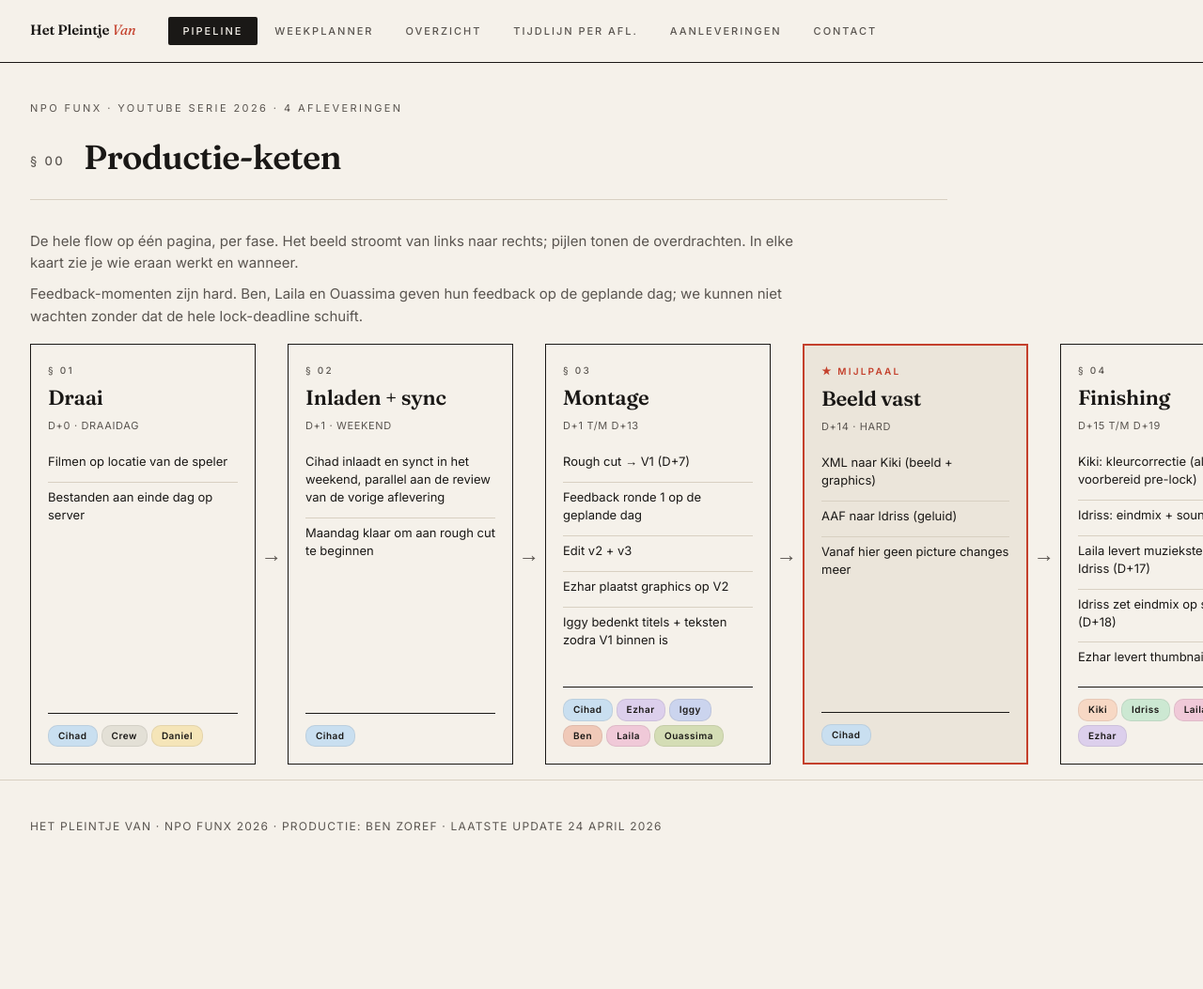
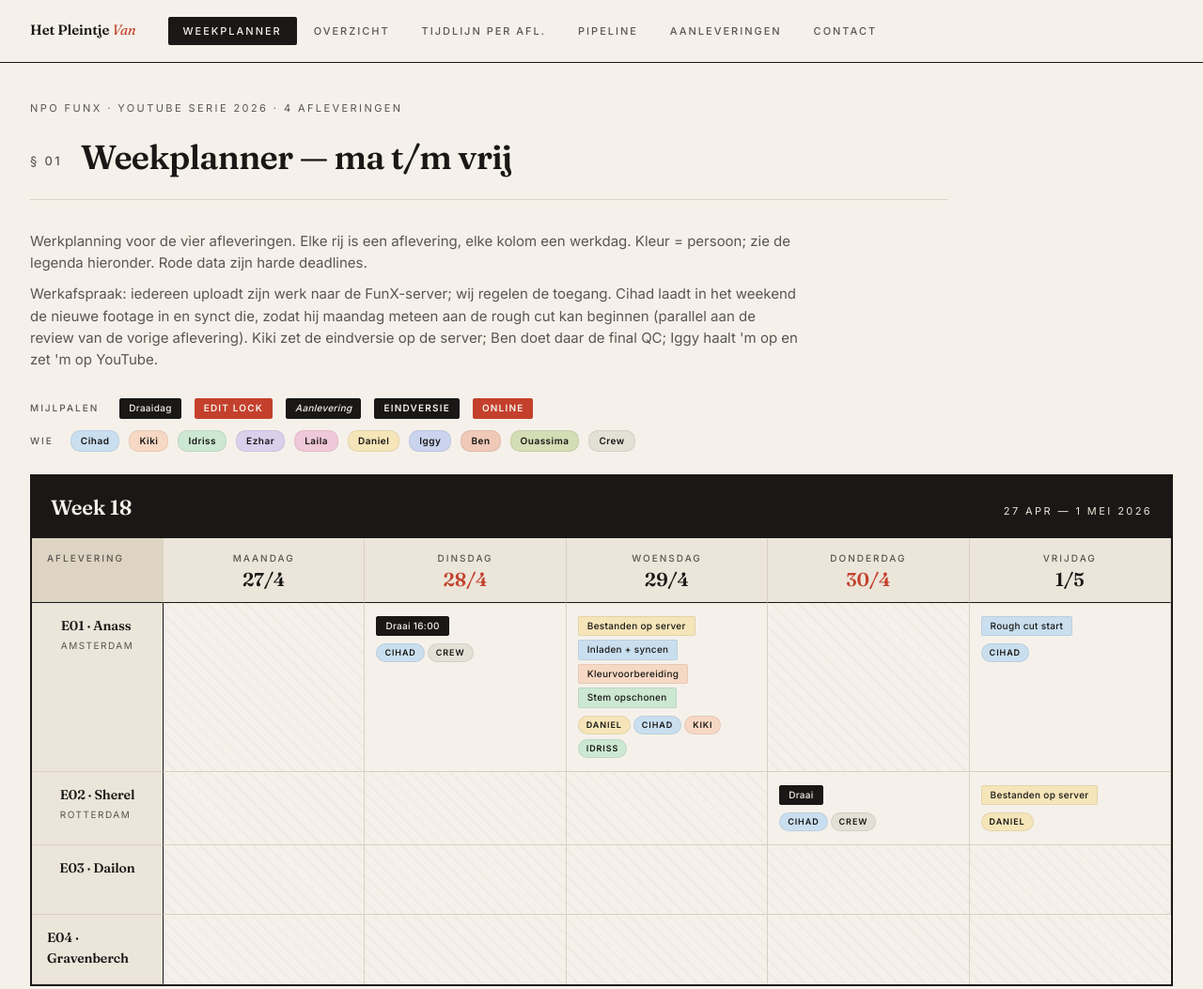
Before and after one commit to titusretro/hpv-postplanning, a plain HTML site: page index.html in a window 1280 px wide. Shown: the top 1053 px of the page at 94% size. Before the commit the page ends 930 px from the top, so only its background shows below. Drawn offline with Linux system fonts and the light colour scheme.

Commit message:
update: 2026-04-25 16:24

```diff
--- a/index.html
+++ b/index.html
@@ -693,22 +693,22 @@
 
 <nav class="tabs">
   <span class="brand">Het Pleintje <em>Van</em></span>
-  <button class="active" data-tab="pipeline">Pipeline</button>
-  <button data-tab="weekplanner">Weekplanner</button>
+  <button class="active" data-tab="weekplanner">Weekplanner</button>
   <button data-tab="overview">Overzicht</button>
   <button data-tab="timeline">Tijdlijn per afl.</button>
+  <button data-tab="pipeline">Pipeline</button>
   <button data-tab="specs">Aanleveringen</button>
   <button data-tab="contact">Contact</button>
 </nav>
 
-<!-- ─────────── TAB 1 — PIPELINE / PRODUCTIE-KETEN ─────────── -->
-<section data-tab-panel="pipeline" class="active">
+<!-- ─────────── PIPELINE / PRODUCTIE-KETEN ─────────── -->
+<section data-tab-panel="pipeline">
 
 <div class="wp-intro">
 <div class="kicker" style="margin-bottom:16px;">NPO FunX · YouTube Serie 2026 · 4 Afleveringen</div>
 <h2 style="margin-top:0;"><span class="num">§ 00</span>Productie-keten</h2>
 <p>De hele flow op één pagina, per fase. Het beeld stroomt van links naar rechts; pijlen tonen de overdrachten. In elke kaart zie je wie eraan werkt en wanneer.</p>
-<p>Feedback-momenten zijn hard. Ben, Laila en Ouassima geven hun feedback op de geplande dag; we kunnen niet wachten zonder dat de hele lock-deadline schuift.</p>
+<p>Feedback-momenten zijn hard. Ben, Laila en Ouassima geven hun feedback op de geplande dag; we kunnen niet wachten zonder dat de Edit Lock-deadline schuift.</p>
 </div>
 
 <div class="pipeline-row">
@@ -770,7 +770,7 @@
 
   <article class="pipe-card milestone">
     <div class="pipe-num">★ Mijlpaal</div>
-    <h3 class="pipe-title">Beeld vast</h3>
+    <h3 class="pipe-title">Edit Lock</h3>
     <div class="pipe-date">D+14 · hard</div>
     <ul class="pipe-acts">
       <li>XML naar Kiki (beeld + graphics)</li>
@@ -839,20 +839,20 @@
 </div>
 </section>
 
-<!-- ─────────── TAB 2 — WEEKPLANNER ─────────── -->
-<section data-tab-panel="weekplanner">
+<!-- ─────────── WEEKPLANNER ─────────── -->
+<section data-tab-panel="weekplanner" class="active">
 
 <div class="wp-intro">
 <div class="kicker" style="margin-bottom:16px;">NPO FunX · YouTube Serie 2026 · 4 Afleveringen</div>
 <h2 style="margin-top:0;"><span class="num">§ 01</span>Weekplanner — ma t/m vrij</h2>
 <p>Werkplanning voor de vier afleveringen. Elke rij is een aflevering, elke kolom een werkdag. Kleur = persoon; zie de legenda hieronder. Rode data zijn harde deadlines.</p>
-<p>Werkafspraak: iedereen uploadt zijn werk naar de FunX-server; wij regelen de toegang. Cihad doet in het weekend de nieuwe footage inladen en syncen, zodat hij maandag meteen aan de rough cut kan beginnen (parallel aan review van de vorige aflevering). Kiki zet de eindversie op de server; Ben doet daar de final QC; Iggy haalt het bestand van de server en zet het op YouTube.</p>
+<p>Werkafspraak: iedereen uploadt zijn werk naar de FunX-server; wij regelen de toegang. Cihad laadt in het weekend de nieuwe footage in en synct die, zodat hij maandag meteen aan de rough cut kan beginnen (parallel aan de review van de vorige aflevering). Kiki zet de eindversie op de server; Ben doet daar de final QC; Iggy haalt 'm op en zet 'm op YouTube.</p>
 </div>
 
 <div class="wp-legend">
   <span class="legend-label">Mijlpalen</span>
   <span><span class="wp-tag draai">Draaidag</span></span>
-  <span><span class="wp-tag lock">Beeld vast</span></span>
+  <span><span class="wp-tag lock">Edit Lock</span></span>
   <span><span class="wp-tag handoff">Aanlevering</span></span>
   <span><span class="wp-tag master">Eindversie</span></span>
   <span><span class="wp-tag publish">Online</span></span>
@@ -898,12 +898,11 @@
       <span class="wp-tag tone-idriss">Stem opschonen</span>
       <div class="owner-row"><span class="owner tone-daniel">Daniel</span><span class="owner tone-cihad">Cihad</span><span class="owner tone-kiki">Kiki</span><span class="owner tone-idriss">Idriss</span></div>
     </div>
-    <div class="lane-cell">
-      <span class="wp-tag tone-cihad">Selectie</span>
+    <div class="lane-cell empty"></div>
+    <div class="lane-cell">
       <span class="wp-tag tone-cihad">Rough cut start</span>
       <div class="owner-row"><span class="owner tone-cihad">Cihad</span></div>
     </div>
-    <div class="lane-cell empty"></div>
 
     <div class="lane-cell lane-name">E02 · Sherel<span class="loc">Rotterdam</span></div>
     <div class="lane-cell empty"></div>
@@ -965,7 +964,7 @@
       <div class="owner-row"><span class="owner tone-cihad">Cihad</span></div>
     </div>
     <div class="lane-cell">
-      <span class="wp-tag lock">Beeld vast</span>
+      <span class="wp-tag lock">Edit Lock</span>
       <span class="wp-tag handoff">XML naar Kiki</span>
       <span class="wp-tag handoff">AAF naar Idriss</span>
       <div class="owner-row"><span class="owner tone-cihad">Cihad</span></div>
@@ -998,20 +997,13 @@
     <div class="lane-cell empty"></div>
 
     <div class="lane-cell lane-name">E04 · Gravenberch</div>
-    <div class="lane-cell empty"></div>
-    <div class="lane-cell empty"></div>
-    <div class="lane-cell empty"></div>
-    <div class="lane-cell empty"></div>
-    <div class="lane-cell">
-      <span class="wp-tag draai">Draaidag (indicatie)</span>
-      <div class="owner-row"><span class="owner tone-cihad">Cihad</span><span class="owner tone-crew">Crew</span></div>
-    </div>
+    <div class="lane-cell empty"></div><div class="lane-cell empty"></div><div class="lane-cell empty"></div><div class="lane-cell empty"></div><div class="lane-cell empty"></div>
   </div>
 </div>
 
 <div class="weekend-strip">
   <strong>Weekend 9-10 mei</strong>
-  <span class="wp-tag tone-cihad">Cihad inlaadt + synct E03 + E04 op server</span>
+  <span class="wp-tag tone-cihad">Cihad inlaadt + synct E03 op server</span>
 </div>
 
 <!-- Week 20 -->
@@ -1024,7 +1016,7 @@
     <div class="day-head lane-label"><div class="day-name">Aflevering</div></div>
     <div class="day-head"><div class="day-name">Maandag</div><div class="day-date">11/5</div></div>
     <div class="day-head"><div class="day-name">Dinsdag</div><div class="day-date">12/5</div></div>
-    <div class="day-head"><div class="day-name">Woensdag</div><div class="day-date">13/5</div></div>
+    <div class="day-head milestone"><div class="day-name">Woensdag</div><div class="day-date">13/5</div></div>
     <div class="day-head"><div class="day-name">Donderdag</div><div class="day-date">14/5</div></div>
     <div class="day-head milestone"><div class="day-name">Vrijdag</div><div class="day-date">15/5</div></div>
 
@@ -1075,7 +1067,7 @@
       <div class="owner-row"><span class="owner tone-cihad">Cihad</span></div>
     </div>
     <div class="lane-cell">
-      <span class="wp-tag lock">Beeld vast</span>
+      <span class="wp-tag lock">Edit Lock</span>
       <span class="wp-tag handoff">XML naar Kiki</span>
       <span class="wp-tag handoff">AAF naar Idriss</span>
       <div class="owner-row"><span class="owner tone-cihad">Cihad</span></div>
@@ -1095,15 +1087,25 @@
     </div>
 
     <div class="lane-cell lane-name">E04 · Gravenberch</div>
-    <div class="lane-cell">
-      <span class="wp-tag tone-cihad">Rough cut start</span>
-      <div class="owner-row"><span class="owner tone-cihad">Cihad</span></div>
-    </div>
-    <div class="lane-cell empty"></div>
-    <div class="lane-cell empty"></div>
-    <div class="lane-cell empty"></div>
-    <div class="lane-cell empty"></div>
-  </div>
+    <div class="lane-cell empty"></div>
+    <div class="lane-cell empty"></div>
+    <div class="lane-cell">
+      <span class="wp-tag draai">Draai</span>
+      <div class="owner-row"><span class="owner tone-cihad">Cihad</span><span class="owner tone-crew">Crew</span></div>
+    </div>
+    <div class="lane-cell">
+      <span class="wp-tag tone-daniel">Bestanden op server</span>
+      <span class="wp-tag tone-kiki">Kleurvoorbereiding</span>
+      <span class="wp-tag tone-idriss">Stem opschonen</span>
+      <div class="owner-row"><span class="owner tone-daniel">Daniel</span><span class="owner tone-kiki">Kiki</span><span class="owner tone-idriss">Idriss</span></div>
+    </div>
+    <div class="lane-cell empty"></div>
+  </div>
+</div>
+
+<div class="weekend-strip">
+  <strong>Weekend 16-17 mei</strong>
+  <span class="wp-tag tone-cihad">Cihad inlaadt + synct E04 op server</span>
 </div>
 
 <!-- Week 21 -->
@@ -1177,27 +1179,21 @@
       <div class="owner-row"><span class="owner tone-cihad">Cihad</span></div>
     </div>
     <div class="lane-cell">
-      <span class="wp-tag lock">Beeld vast</span>
+      <span class="wp-tag lock">Edit Lock</span>
       <span class="wp-tag handoff">Aanleveringen</span>
       <div class="owner-row"><span class="owner tone-cihad">Cihad</span></div>
     </div>
 
     <div class="lane-cell lane-name">E04 · Gravenberch</div>
+    <div class="lane-cell">
+      <span class="wp-tag tone-cihad">Rough cut start</span>
+      <div class="owner-row"><span class="owner tone-cihad">Cihad</span></div>
+    </div>
+    <div class="lane-cell empty"></div>
+    <div class="lane-cell empty"></div>
     <div class="lane-cell empty"></div>
     <div class="lane-cell">
       <span class="wp-tag tone-cihad">Rough cut v1</span>
-      <div class="owner-row"><span class="owner tone-cihad">Cihad</span></div>
-    </div>
-    <div class="lane-cell">
-      <span class="wp-tag tone-cihad">V1 naar Iggy</span>
-      <div class="owner-row"><span class="owner tone-cihad">Cihad</span></div>
-    </div>
-    <div class="lane-cell">
-      <span class="wp-tag tone-ben">Feedback</span>
-      <div class="owner-row"><span class="owner tone-ben">Ben</span><span class="owner tone-laila">Laila</span><span class="owner tone-ouassima">Ouassima</span></div>
-    </div>
-    <div class="lane-cell">
-      <span class="wp-tag tone-cihad">Edit v2</span>
       <div class="owner-row"><span class="owner tone-cihad">Cihad</span></div>
     </div>
   </div>
@@ -1257,6 +1253,15 @@
 
     <div class="lane-cell lane-name">E04 · Gravenberch</div>
     <div class="lane-cell">
+      <span class="wp-tag tone-cihad">V1 naar Iggy</span>
+      <span class="wp-tag tone-ben">Feedback</span>
+      <div class="owner-row"><span class="owner tone-cihad">Cihad</span><span class="owner tone-ben">Ben</span><span class="owner tone-laila">Laila</span><span class="owner tone-ouassima">Ouassima</span></div>
+    </div>
+    <div class="lane-cell">
+      <span class="wp-tag tone-cihad">Edit v2</span>
+      <div class="owner-row"><span class="owner tone-cihad">Cihad</span></div>
+    </div>
+    <div class="lane-cell">
       <span class="wp-tag tone-cihad">Edit v3</span>
       <span class="wp-tag tone-ezhar">Graphics</span>
       <div class="owner-row"><span class="owner tone-cihad">Cihad</span><span class="owner tone-ezhar">Ezhar</span></div>
@@ -1266,15 +1271,7 @@
       <div class="owner-row"><span class="owner tone-cihad">Cihad</span></div>
     </div>
     <div class="lane-cell">
-      <span class="wp-tag tone-cihad">Laatste polijst</span>
-      <div class="owner-row"><span class="owner tone-cihad">Cihad</span></div>
-    </div>
-    <div class="lane-cell">
-      <span class="wp-tag tone-cihad">Laatste polijst</span>
-      <div class="owner-row"><span class="owner tone-cihad">Cihad</span></div>
-    </div>
-    <div class="lane-cell">
-      <span class="wp-tag lock">Beeld vast</span>
+      <span class="wp-tag lock">Edit Lock</span>
       <span class="wp-tag handoff">Aanleveringen</span>
       <div class="owner-row"><span class="owner tone-cihad">Cihad</span></div>
     </div>
@@ -1524,12 +1521,12 @@
 
 <h2><span class="num">§ 02</span>Afleveringen &amp; mijlpalen</h2>
 <table>
-<thead><tr><th>Aflevering</th><th>Draaidag</th><th>Beeld vast</th><th>Online</th></tr></thead>
+<thead><tr><th>Aflevering</th><th>Draaidag</th><th>Edit Lock</th><th>Online</th></tr></thead>
 <tbody>
 <tr><td><div class="aflevering"><strong>Anass Salah-Eddine</strong><span>E01 · Amsterdam</span></div></td><td>28 apr</td><td>8 mei</td><td>~15 jun</td></tr>
 <tr><td><div class="aflevering"><strong>Sherel Floranus</strong><span>E02 · Rotterdam</span></div></td><td>30 apr</td><td>15 mei</td><td>~22 jun</td></tr>
-<tr><td><div class="aflevering"><strong>Dailon Livramento</strong><span>E03 · locatie NTB</span></div></td><td>eerste 2 wk mei</td><td>22 mei</td><td>~29 jun</td></tr>
-<tr><td><div class="aflevering"><strong>Gravenberch (optie)</strong><span>E04 · locatie NTB</span></div></td><td>eerste 2 wk mei</td><td>29 mei</td><td>~6 jul</td></tr>
+<tr><td><div class="aflevering"><strong>Dailon Livramento</strong><span>E03 · locatie NTB</span></div></td><td>6 mei</td><td>22 mei</td><td>~29 jun</td></tr>
+<tr><td><div class="aflevering"><strong>Gravenberch (optie)</strong><span>E04 · locatie NTB</span></div></td><td>13 mei</td><td>29 mei</td><td>~6 jul</td></tr>
 </tbody>
 </table>
 
@@ -1552,8 +1549,8 @@
 
 <div class="intro-block">
 <h3>Server-workflow</h3>
-<p>Alles gaat via de FunX-server. Iedereen uploadt zijn werk daar; wij zorgen dat iedereen de juiste toegang heeft. Cihad doet in het weekend de nieuwe footage inladen en syncen zodat hij maandag kan starten op rough cut, parallel aan de review van de vorige aflevering.</p>
-<p>Cihad levert de montage-timeline (XML) met beeld én de graphics van Ezhar. Idriss stuurt de eindmix naar Kiki. Kiki rendert de eindversie; één bestand met beeld, graphics en geluid. Die zet ze op de server. Ben doet daar de final QC; Iggy haalt het bestand van de server en zet het op YouTube.</p>
+<p>Alles gaat via de FunX-server. Iedereen uploadt zijn werk daar; wij zorgen dat iedereen de juiste toegang heeft. Cihad laadt in het weekend de nieuwe footage in en synct die, zodat hij maandag meteen aan de rough cut kan beginnen (parallel aan de review van de vorige aflevering).</p>
+<p>Cihad levert de montage-timeline (XML) met beeld én de graphics van Ezhar. Idriss stuurt de eindmix naar Kiki. Kiki rendert de eindversie; één bestand met beeld, graphics en geluid. Daarna zet zij 'm op de server. Ben doet daar de final QC; Iggy haalt het bestand op en zet het op YouTube.</p>
 </div>
 
 </div>
@@ -1564,7 +1561,7 @@
 
 <div class="wp-intro">
 <h2 style="margin-top: 20px;"><span class="num">§ 04</span>Tijdlijn per aflevering</h2>
-<p>Dagen geteld vanaf de draaidag (D+0). Elke rij is een persoon; balkkleur matcht de naam-pil. Wat naast elkaar staat gebeurt tegelijk; rode markeringen zijn harde mijlpalen.</p>
+<p>Dagen geteld vanaf de draaidag (D+0). Elke rij is een persoon; de balkkleur volgt de naam-pil. Wat naast elkaar staat gebeurt tegelijk; rode markeringen zijn harde mijlpalen.</p>
 </div>
 
 <div class="timeline-wrap">
@@ -1607,7 +1604,7 @@
 
   <div class="tl-lane-label">Kiki<span class="lane-sub">Kleur + eindversie</span></div>
   <div class="tl-cell"></div><div class="tl-cell"></div>
-  <div class="tl-cell"><span class="tl-bar span-to-12 tone-kiki">Kleurvoorbereiding (voor beeld vast)</span></div>
+  <div class="tl-cell"><span class="tl-bar span-to-12 tone-kiki">Kleurvoorbereiding (voor Edit Lock)</span></div>
   <div class="tl-cell"></div><div class="tl-cell"></div><div class="tl-cell"></div><div class="tl-cell"></div>
   <div class="tl-cell"></div><div class="tl-cell"></div><div class="tl-cell"></div><div class="tl-cell"></div>
   <div class="tl-cell"></div><div class="tl-cell"></div><div class="tl-cell"></div><div class="tl-cell"></div>
@@ -1618,7 +1615,7 @@
 
   <div class="tl-lane-label">Idriss<span class="lane-sub">Geluid + mix</span></div>
   <div class="tl-cell"></div><div class="tl-cell"></div>
-  <div class="tl-cell"><span class="tl-bar span-to-12 tone-idriss">Stem opschonen (voor beeld vast)</span></div>
+  <div class="tl-cell"><span class="tl-bar span-to-12 tone-idriss">Stem opschonen (voor Edit Lock)</span></div>
   <div class="tl-cell"></div><div class="tl-cell"></div><div class="tl-cell"></div><div class="tl-cell"></div>
   <div class="tl-cell"></div><div class="tl-cell"></div><div class="tl-cell"></div><div class="tl-cell"></div>
   <div class="tl-cell"></div><div class="tl-cell"></div><div class="tl-cell"></div><div class="tl-cell"></div>
@@ -1675,7 +1672,7 @@
 </div>
 </div>
 
-<p style="font-size: 13px; color: var(--ink-soft); margin: 20px 32px 40px;"><strong style="color: var(--accent); font-weight: 600;">Kernmijlpalen:</strong> D+7 = V1 naar Iggy · D+14 = beeld vast (hard) · D+20 = eindversie op server · D+21 = Ben final QC · lancering via Iggy op YouTube.</p>
+<p style="font-size: 13px; color: var(--ink-soft); margin: 20px 32px 40px;"><strong style="color: var(--accent); font-weight: 600;">Kernmijlpalen:</strong> D+7 = V1 naar Iggy · D+14 = Edit Lock (hard) · D+20 = eindversie op server · D+21 = Ben final QC · lancering via Iggy op YouTube.</p>
 
 </section>
 
@@ -1713,7 +1710,7 @@
 <li>Volumenorm: richting −14 LUFS, niet over −1 dBTP</li>
 </ul>
 
-<h3>Ezhar (vóór beeld vast)</h3>
+<h3>Ezhar (vóór Edit Lock)</h3>
 <ul>
 <li>Naamtitels, titels, eindkaart; ProRes 4444 met alpha-laag (Straight, niet pre-multiplied)</li>
 <li><strong>Unieke bestandsnamen per aflevering</strong>; nooit <code>LT_01.mov</code> hergebruiken over E01—E04</li>
```
